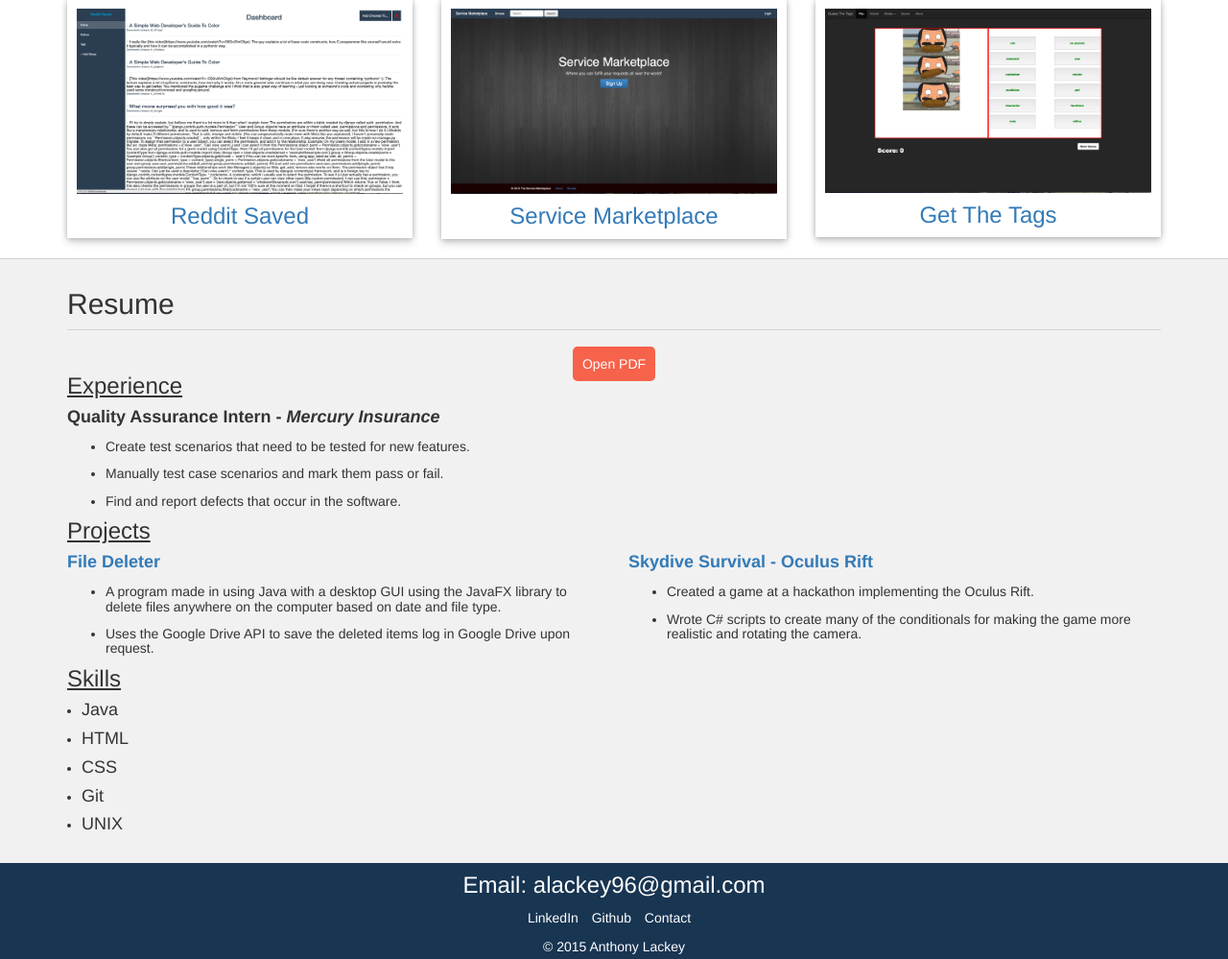
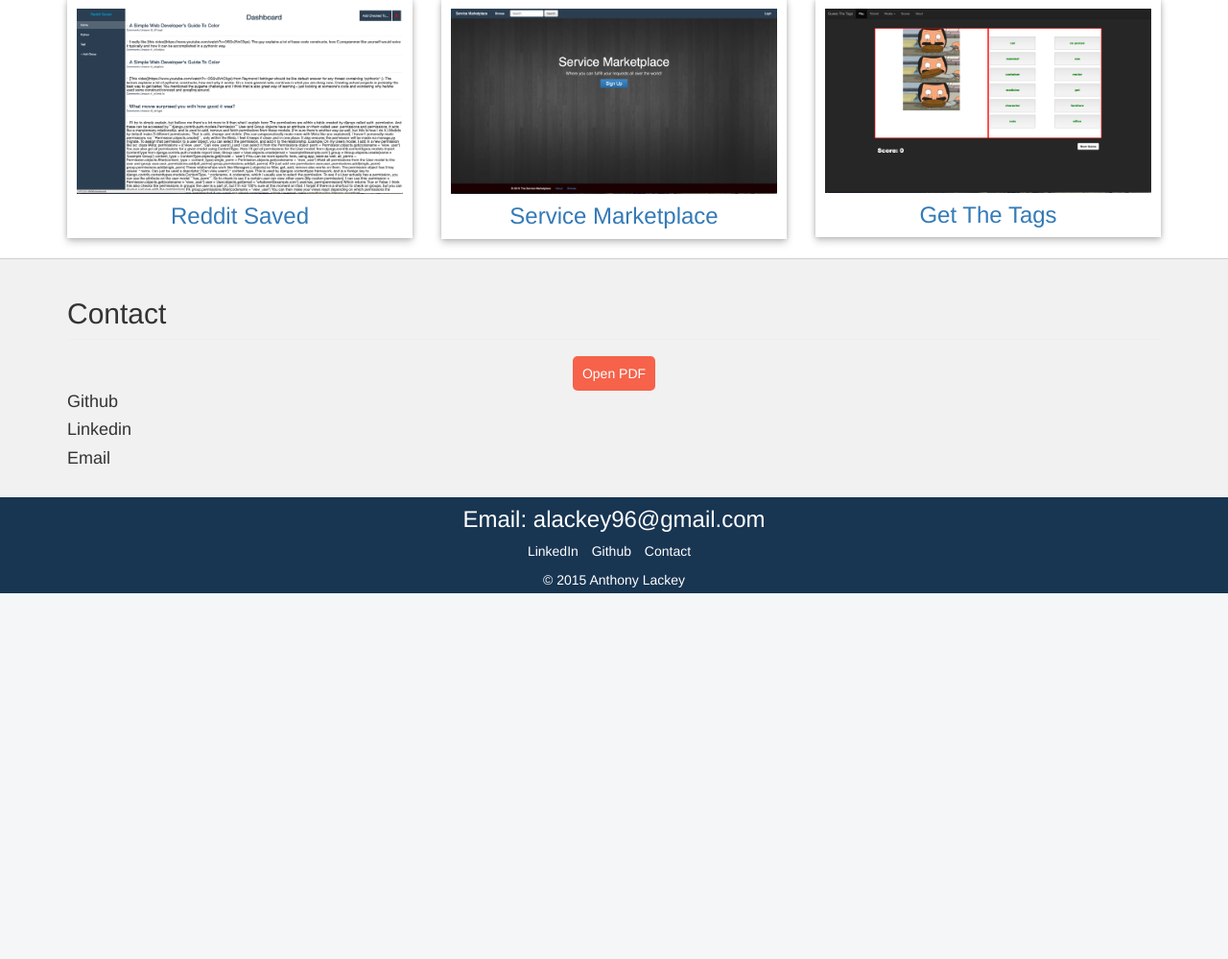
Before and after one commit to Alackey/Alackey.github.io, a Flask app: page / in a window 1280 px wide. Shown: the part 676-1675 px from the top of the page at 96% size. After the commit the page ends 1294 px from the top, so only its background shows below. Run offline with Flask 2, Linux system fonts and the light colour scheme; some libraries are stand-ins or nearby versions.

Commit message:
Contact section replaces skills

```diff
--- a/static/css/custom.css
+++ b/static/css/custom.css
@@ -45,7 +80,7 @@ color: #fff;
 	margin-bottom: 10px;
 }
 
-.skills {
+.contact {
 	padding-top: 20px;
 	padding-bottom: 20px;
 	background-color: #F1F1F1;
@@ -67,50 +102,6 @@ color: #fff;
 	height: 40px;
 	padding: 10px;
 	top: 50%;
-}
-
-.skills h2 {
-	margin-top: 10px;
-}
-
-.skills hr, .about hr {
-	border-color: LightGray;
-	background-color: LightGray;
-	color: LightGray;
-}
-
-.CodeSkills {
-	padding-left: 15px;
-}
-
-.navbar-default {
-	background-color: #183552;
-	margin-bottom: 0;
-}
-
-.nav.navbar-nav li a {
-    color: #fff;
-}
-
-.nav.navbar-nav li a:hover {
-    color: #F6624A;
-}
-
-.navbar-default .navbar-brand {
-    color: #fff;
-}
-
-.navbar-default .navbar-brand:hover {
-    color: #F6624A;
-}
-
-.navbar-default .navbar-toggle:hover, .navbar-default .navbar-toggle:focus {
-	background-color: #183552;
-}
-
-.navbar-default .navbar-toggle .icon-bar{
-	background-color: #fff;
-	color: #fff;
 }
 
 .col-sm-12 hr {
--- a/templates/index.html
+++ b/templates/index.html
@@ -50,7 +50,7 @@
         <div class="container" id="intro">
             <div class"row">
                 <div class="col-lg-4">
-                    <img class="img-responsive img-circle" src="{{ url_for('static',filename='img/me.jpg') }}">
+                    <img class="img-responsive img-circle" src="{{ url_for('static',filename='img/me.jpg') }}" width="400" height="400">
                 </div>
                 <div class="col-lg-8" id="about">
                     <h4 class="text-justify">I am a Sophmore currently attending Cal Poly Pomona.
@@ -107,64 +107,19 @@
         </div>
     </div>
 
-        <a id="resume"></a>
-        <div class="skills">
+    <a id="contact"></a>
+    <div class="contact">
         <div class="container">
             <div class="row">
                 <div class="col-sm-12">
-                        <h2>Resume</h2>
+                    <h2>Contact</h2>
                     <hr>
                     <div class="download-container">
                         <a class="download-button" href="{{ url_for('static',filename='files/techResume.pdf') }}">Open PDF</a>
                     </div>
-                        <h3><u>Experience</u></h3>
-                        <h4><b>Quality Assurance Intern - <i>Mercury Insurance</i></b></h4>
-                        <ul class="resume_descriptions">
-                            <li><h5>Create test scenarios that need to be tested for new features.</h5></li>
-                            <li><h5>Manually test case scenarios and mark them pass or fail.</h5></li>
-                            <li><h5>Find and report defects that occur in the software.</h5></li>
-                        </ul>
-                        <h3><u>Projects</u></h3>
-                        <div class="row">
-                            <div class="col-sm-6">
-                                <h4><b><a href="https://github.com/Alackey/File-Deleter">
-                                    File Deleter
-                                </a></b></h4>
-                                <ul class="resume_descriptions">
-                                    <li><h5>
-                                        A program made in using Java with a desktop GUI using the JavaFX
-                                        library to delete files anywhere on the computer based on date and
-                                        file type.
-                                    </h5></li>
-                                    <li><h5>
-                                        Uses the Google Drive API to save the deleted items log in Google
-                                        Drive upon request.
-                                    </h5></li>
-                                </ul>
-                            </div>
-                            <div class="col-sm-6">
-                                <h4><b><a href="http://challengepost.com/software/skydive-survival">
-                                    Skydive Survival - Oculus Rift
-                                </a></b></h4>
-                                <ul class="resume_descriptions">
-                                    <li><h5>
-                                        Created a game at a hackathon implementing the Oculus Rift.
-                                    </h5></li>
-                                    <li><h5>
-                                        Wrote C# scripts to create many of the conditionals for making the
-                                        game more realistic and rotating the camera.
-                                    </h5></li>
-                                </ul>
-                            </div>
-                        </div>
-                        <h3><u>Skills</u></h3>
-                        <ul class="CodeSkills">
-                            <li><h4>Java</h4></li>
-                            <li><h4>HTML</h4></li>
-                            <li><h4>CSS</h4></li>
-                            <li><h4>Git</h4></li>
-                            <li><h4>UNIX</h4></li>
-                        </ul>
+                    <h4>Github</h4>
+                    <h4>Linkedin</h4>
+                    <h4>Email</h4>
                 </div>
             </div>
         </div>
```
Also changed, not shown: other parts of static/css/custom.css (+36 -1 lines). Lines whose indentation alone changed are shown as unchanged.
